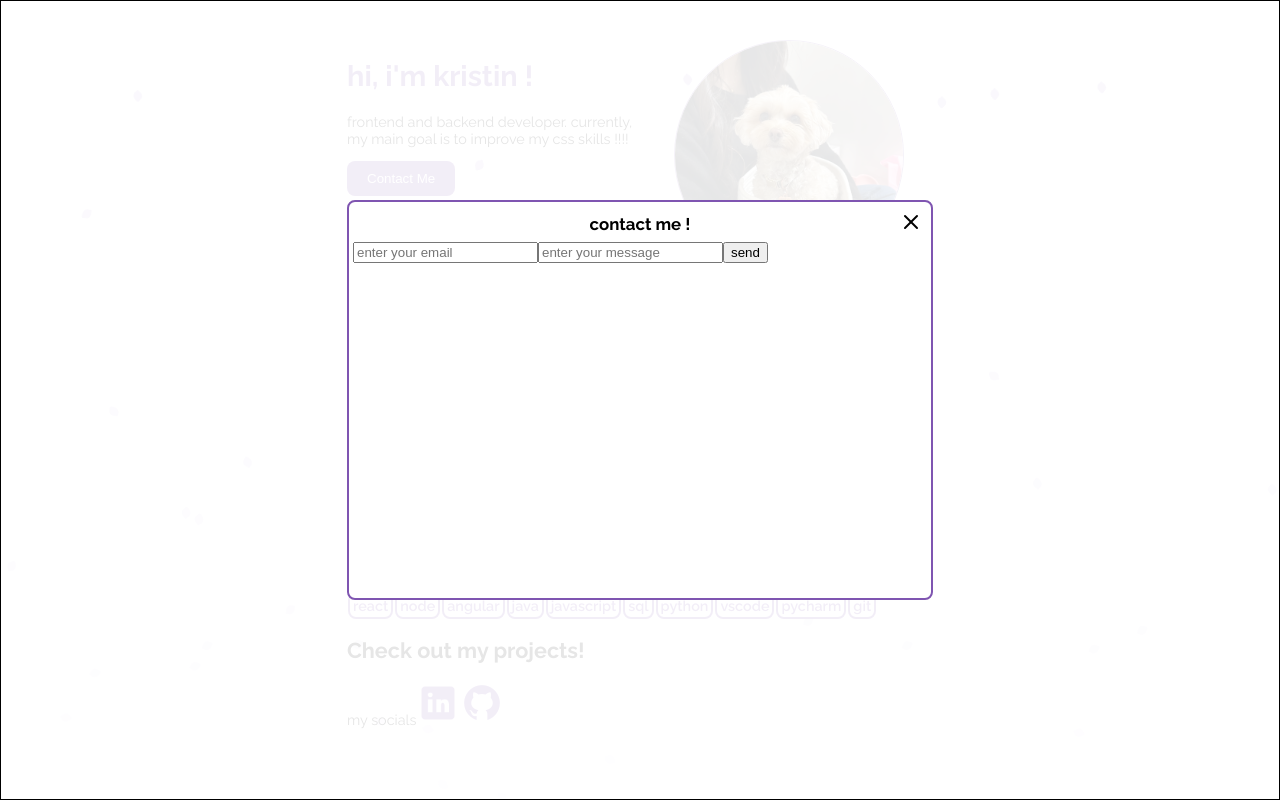
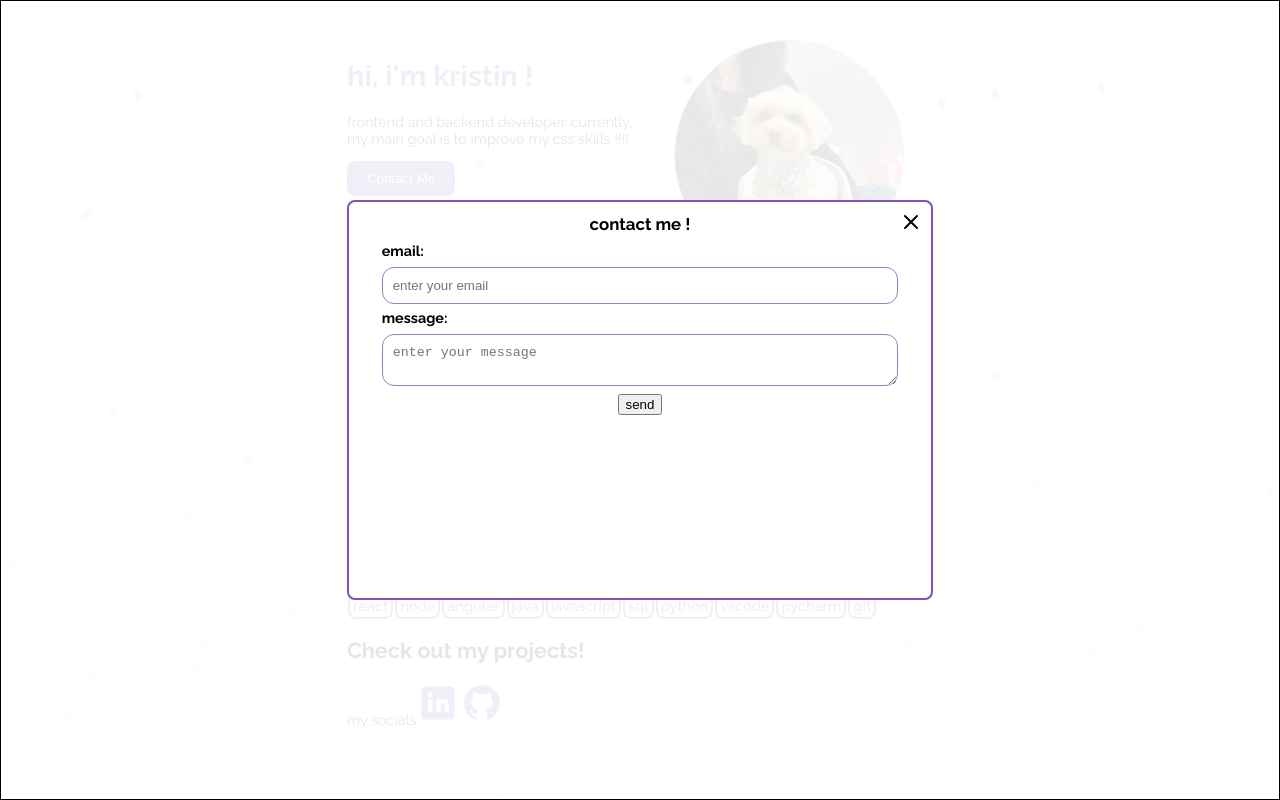
Before and after one commit to kristindo/Personal-Website, a React (Create React App) app in the folder frontend/: page / in a window 1280 px wide. Both pictures are taken after a click on the button "Contact Me". Built offline with nearby package versions, Linux system fonts and the light colour scheme.

Commit message:
Input fields for contact form

```diff
--- a/frontend/src/Modal/FormModal.js
+++ b/frontend/src/Modal/FormModal.js
@@ -2,9 +2,7 @@ import { X } from 'lucide-react';
 import { useState } from 'react';
 import styles from './FormModal.module.css';
 
-
 function FormModal({ onClose }) {
-
   const [isClosing, setIsClosing] = useState(false);
 
   const handleClose = () => {
@@ -13,21 +11,49 @@ function FormModal({ onClose }) {
       onClose();
       setIsClosing(false);
     }, 300); // Match this duration with the CSS animation duration
-  }
+  };
   return (
     <div className={`${styles.container} ${isClosing ? styles.closing : ''}`}>
-     <div
-        className={`${styles.modalcontainer} ${isClosing ? styles.closing : ''}`}
+      <div
+        className={`${styles.modalcontainer} ${
+          isClosing ? styles.closing : ''
+        }`}
       >
         <div>
           <button className={styles.close} onClick={handleClose}>
             <X />
           </button>
           <div>
-            <h3 className = {styles.title}>contact me !</h3>
-            <form>
-              <input type="email" placeholder="enter your email" required />
-              <input type="text" placeholder="enter your message" required />
+            <h3 className={styles.title}>contact me !</h3>
+
+            <form className = {styles.form}>
+              <div >
+                <label className={styles.email} htmlFor="email">
+                  email:
+                </label>
+                <input
+                className = {styles.email_input}
+                  name="email"
+                  id="email"
+                  type="email"
+                  placeholder="enter your email"
+                  required
+                />
+              </div>
+              <div>
+                <label className={styles.message} htmlFor="message">
+                  message:
+                </label>
+                <textarea
+                className = {styles.message_input}
+                  name="message"
+                  id="message"
+                  type="text"
+                  placeholder="enter your message"
+
+                  required
+                />
+              </div>
               <button type="submit">send</button>
             </form>
           </div>
--- a/frontend/src/Modal/FormModal.module.css
+++ b/frontend/src/Modal/FormModal.module.css
@@ -61,6 +61,34 @@ width: 100vw;
   scale: 1.1;
 }
 
+
+.message, .email {
+  display: block;
+  font-weight: bold;
+    padding-bottom: 0.5rem;
+    text-align: left;
+
+}
+
+.message_input, .email_input{
+  padding: 10px;
+  border-radius: 12px;
+  border: 1px solid var(--light-purple );
+  width: 100%;
+    box-sizing: border-box;
+    margin-bottom: 5px;
+
+}
+
+.form {
+  width: 90%;
+  margin: 0 auto;
+  text-align: center;
+}
+
+
+
+
 @keyframes showModal {
   from {
     opacity: 0;
```
